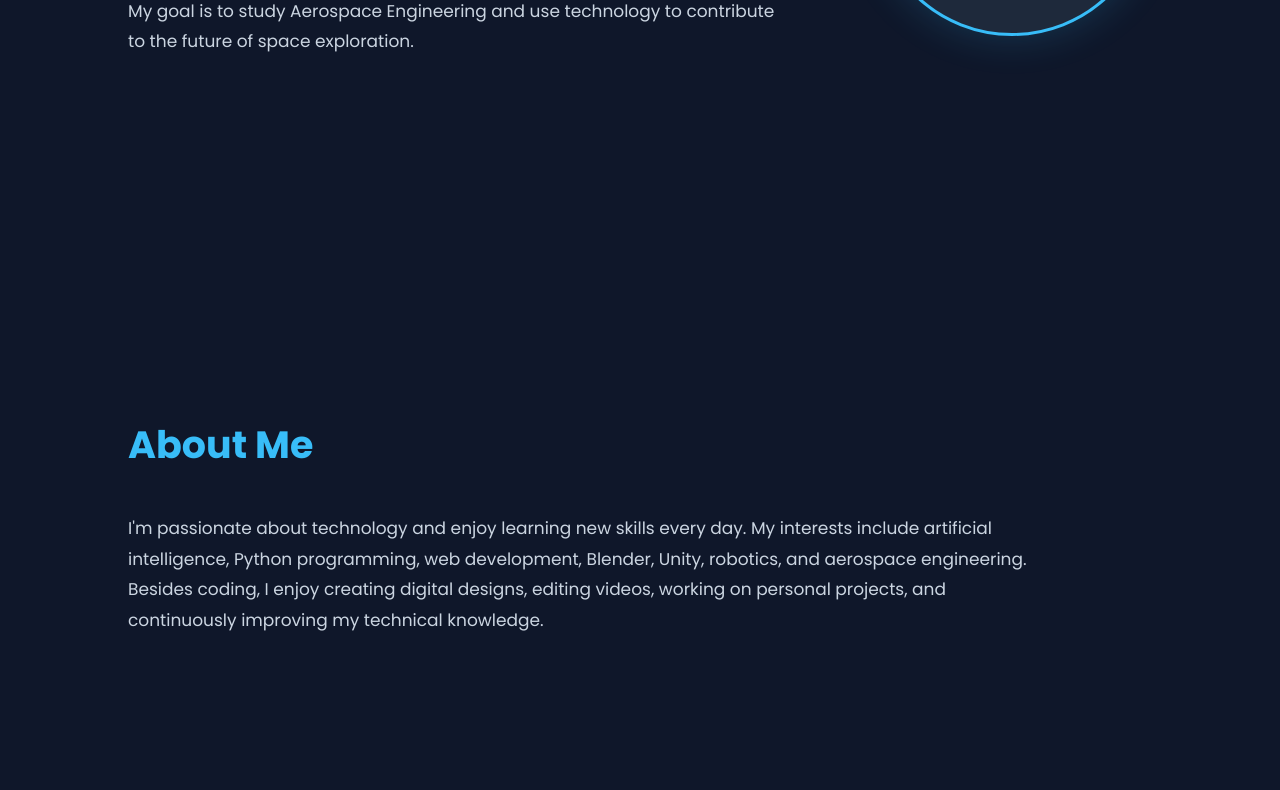
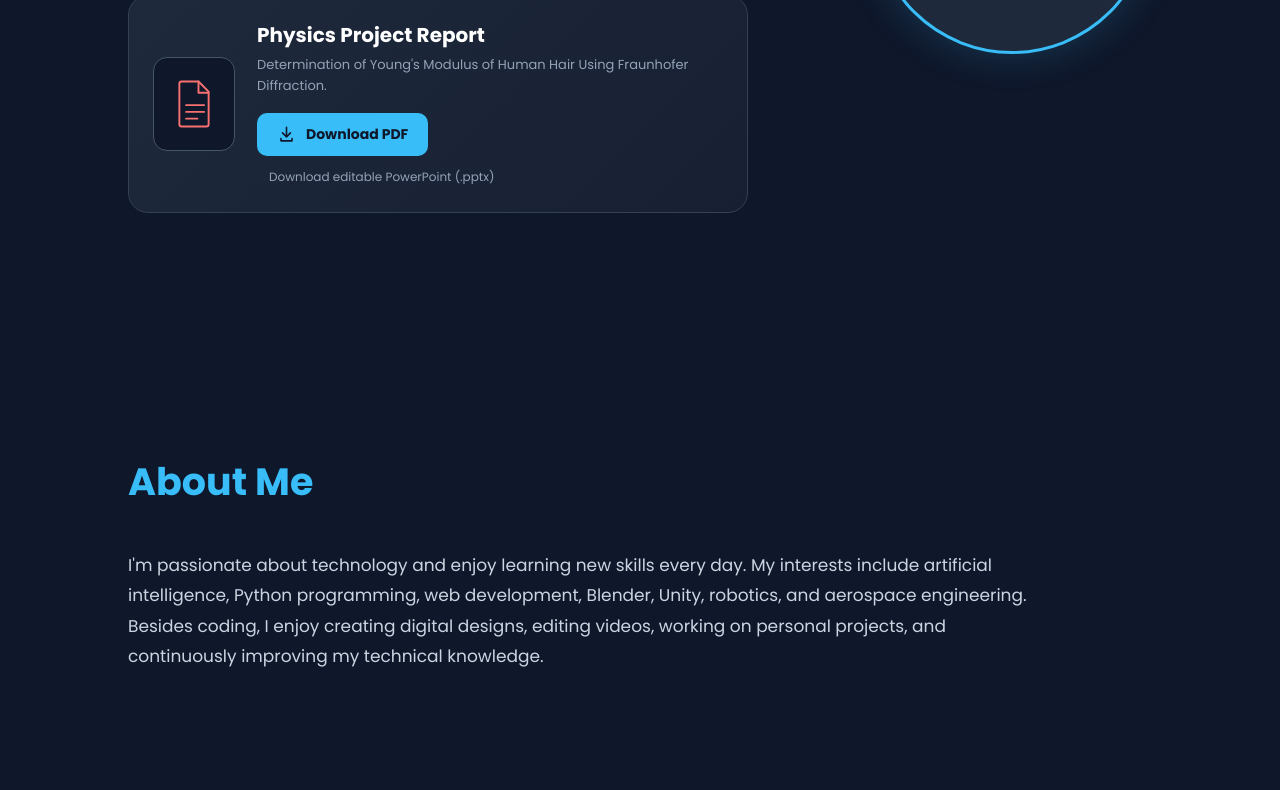
Before and after one commit to suyoggautam21/protofilo, a plain HTML site: page index.html in a window 1280 px wide. Shown: the part 504-1294 px from the top of the page. Drawn offline with Linux system fonts and the light colour scheme.

Commit message:
Implement project report download feature
Added project report download section to the homepage.

```diff
--- a/index.html
+++ b/index.html
@@ -1,4 +1,3 @@
-
 <!DOCTYPE html>
 <html lang="en">
 
@@ -145,6 +144,108 @@
 
 
         /* =========================
+           PROJECT REPORT DOWNLOAD
+        ========================= */
+
+        .report-download {
+            display: flex;
+            align-items: center;
+            gap: 22px;
+            margin-top: 32px;
+            padding: 24px;
+            max-width: 620px;
+            background: linear-gradient(135deg, #1e293b, #172033);
+            border: 1px solid #334155;
+            border-radius: 20px;
+            transition: 0.3s ease;
+        }
+
+        .report-download:hover {
+            border-color: #38bdf8;
+            transform: translateY(-4px);
+            box-shadow: 0 12px 35px #02061780;
+        }
+
+        .report-icon {
+            flex-shrink: 0;
+            width: 82px;
+            height: 94px;
+            display: flex;
+            align-items: center;
+            justify-content: center;
+            background: #0f172a;
+            border: 1px solid #475569;
+            border-radius: 14px;
+            color: #f87171;
+        }
+
+        .report-icon svg {
+            width: 54px;
+            height: 54px;
+            fill: none;
+            stroke: currentColor;
+            stroke-width: 1.7;
+            stroke-linecap: round;
+            stroke-linejoin: round;
+        }
+
+        .report-info h3 {
+            font-size: 20px;
+            margin-bottom: 5px;
+        }
+
+        .report-info p {
+            margin: 0 0 16px;
+            font-size: 13px;
+            color: #94a3b8;
+            line-height: 1.6;
+        }
+
+        .report-download-btn {
+            display: inline-flex;
+            align-items: center;
+            gap: 10px;
+            padding: 11px 20px;
+            background: #38bdf8;
+            color: #0f172a;
+            text-decoration: none;
+            border-radius: 10px;
+            font-weight: 700;
+            font-size: 14px;
+            transition: 0.3s ease;
+        }
+
+        .report-download-btn:hover {
+            background: #7dd3fc;
+            transform: translateY(-3px);
+            box-shadow: 0 8px 20px #38bdf855;
+        }
+
+        .report-download-btn svg {
+            width: 19px;
+            height: 19px;
+            fill: none;
+            stroke: currentColor;
+            stroke-width: 2;
+            stroke-linecap: round;
+            stroke-linejoin: round;
+        }
+
+        .report-source-link {
+            display: inline-block;
+            margin: 12px 0 0 12px;
+            color: #94a3b8;
+            font-size: 12px;
+            text-decoration: none;
+            transition: 0.3s;
+        }
+
+        .report-source-link:hover {
+            color: #38bdf8;
+        }
+
+
+        /* =========================
            PROFILE CIRCLE
         ========================= */
 
@@ -278,6 +379,8 @@
 
             color: #94a3b8;
         }
+
+
         /* =========================
            SOCIAL BUTTONS
         ========================= */
@@ -293,7 +396,6 @@
 
             flex-wrap: wrap;
         }
-
 
         .social-btn {
             display: flex;
@@ -324,7 +426,6 @@
             overflow: hidden;
         }
 
-
         .social-btn svg {
             width: 24px;
             height: 24px;
@@ -334,9 +435,7 @@
             transition: 0.3s;
         }
 
-
         /* Instagram */
-
         .instagram:hover {
             background: linear-gradient(
                 45deg,
@@ -353,9 +452,7 @@
                 0 10px 30px rgba(238, 42, 123, 0.35);
         }
 
-
         /* GitHub */
-
         .github:hover {
             background: #24292f;
 
@@ -367,9 +464,7 @@
                 0 10px 30px rgba(255, 255, 255, 0.15);
         }
 
-
         /* Gmail */
-
         .gmail:hover {
             background: #ea4335;
 
@@ -381,26 +476,9 @@
                 0 10px 30px rgba(234, 67, 53, 0.35);
         }
 
-
         /* Icon animation */
-
         .social-btn:hover svg {
             transform: scale(1.15);
-}
-
-
-/* Mobile */
-
-@media (max-width: 600px) {
-
-    .social-buttons {
-        flex-direction: column;
-    }
-
-    .social-btn {
-        width: 220px;
-    }
-
         }
 
 
@@ -470,6 +548,23 @@
                 font-size: 75px;
             }
 
+            .report-download {
+                flex-direction: column;
+                text-align: center;
+                padding: 22px 18px;
+            }
+
+            .report-info p {
+                margin-top: 8px;
+            }
+
+            .social-buttons {
+                flex-direction: column;
+            }
+
+            .social-btn {
+                width: 220px;
+            }
         }
 
     </style>
@@ -531,8 +626,46 @@
                 exploration.
             </p>
 
+            <!-- PROJECT REPORT DOWNLOAD -->
+            <div class="report-download">
 
-            <!-- GO TO PROJECTS PAGE -->
+                <div class="report-icon" aria-hidden="true">
+                    <svg viewBox="0 0 48 48">
+                        <path d="M13 4h15l9 9v29a2 2 0 0 1-2 2H13a2 2 0 0 1-2-2V6a2 2 0 0 1 2-2Z" />
+                        <path d="M28 4v10h9M17 25h16M17 31h16M17 37h10" />
+                    </svg>
+                </div>
+
+                <div class="report-info">
+                    <h3>Physics Project Report</h3>
+                    <p>
+                        Determination of Young's Modulus of Human Hair
+                        Using Fraunhofer Diffraction.
+                    </p>
+
+                    <a
+                        href="Suyog_Gautam_Physics_Project_Report.pdf"
+                        class="report-download-btn"
+                        download
+                    >
+                        <svg viewBox="0 0 24 24" aria-hidden="true">
+                            <path d="M12 3v12m0 0 5-5m-5 5-5-5M5 17v3h14v-3" />
+                        </svg>
+                        Download PDF
+                    </a>
+
+                    <br>
+                    <a
+                        href="Suyog_Gautam_Physics_Project_Report.pptx"
+                        class="report-source-link"
+                        download
+                    >
+                        Download editable PowerPoint (.pptx)
+                    </a>
+                </div>
+
+            </div>
+
         </div>
 
 
@@ -658,14 +791,6 @@
          CONTACT
     ========================== -->
 
-   <!-- =========================
-     CONTACT
-========================= -->
-
-<!-- =========================
-     CONTACT
-========================= -->
-
     <section id="contact">
 
         <h2 class="title">
@@ -684,12 +809,13 @@
                 <a
                     href="https://www.instagram.com/suyog_2.1/"
                     target="_blank"
+                    rel="noopener noreferrer"
                     class="social-btn instagram"
                 >
                     <svg viewBox="0 0 24 24">
-                    <path d="M7.5 2h9A5.5 5.5 0 0 1 22 7.5v9a5.5 5.5 0 0 1-5.5 5.5h-9A5.5 5.5 0 0 1 2 16.5v-9A5.5 5.5 0 0 1 7.5 2zm0 2A3.5 3.5 0 0 0 4 7.5v9A3.5 3.5 0 0 0 7.5 20h9a3.5 3.5 0 0 0 3.5-3.5v-9A3.5 3.5 0 0 0 16.5 4h-9z"/>
-                    <path d="M12 7a5 5 0 1 0 0 10 5 5 0 0 0 0-10zm0 2a3 3 0 1 1 0 6 3 3 0 0 1 0-6z"/>
-                    <circle cx="17.5" cy="6.5" r="1.25"/>
+                        <path d="M7.5 2h9A5.5 5.5 0 0 1 22 7.5v9a5.5 5.5 0 0 1-5.5 5.5h-9A5.5 5.5 0 0 1 2 16.5v-9A5.5 5.5 0 0 1 7.5 2zm0 2A3.5 3.5 0 0 0 4 7.5v9A3.5 3.5 0 0 0 7.5 20h9a3.5 3.5 0 0 0 3.5-3.5v-9A3.5 3.5 0 0 0 16.5 4h-9z" />
+                        <path d="M12 7a5 5 0 1 0 0 10 5 5 0 0 0 0-10zm0 2a3 3 0 1 1 0 6 3 3 0 0 1 0-6z" />
+                        <circle cx="17.5" cy="6.5" r="1.25" />
                     </svg>
 
                     <span>Instagram</span>
@@ -700,10 +826,11 @@
                 <a
                     href="https://github.com/suyoggautam21"
                     target="_blank"
+                    rel="noopener noreferrer"
                     class="social-btn github"
                 >
                     <svg viewBox="0 0 24 24">
-                    <path d="M12 .5C5.65.5.5 5.65.5 12c0 5.08 3.29 9.39 7.86 10.91.58.11.79-.25.79-.56v-2.16c-3.2.7-3.87-1.54-3.87-1.54-.53-1.34-1.28-1.7-1.28-1.7-1.04-.71.08-.7.08-.7 1.15.08 1.76 1.18 1.76 1.18 1.02 1.75 2.67 1.25 3.32.96.1-.74.4-1.25.72-1.54-2.55-.29-5.23-1.28-5.23-5.68 0-1.25.45-2.27 1.18-3.07-.12-.29-.51-1.46.11-3.03 0 0 .96-.31 3.15 1.17a10.94 10.94 0 0 1 5.74 0c2.19-1.48 3.15-1.17 3.15-1.17.62 1.57.23 2.74.11 3.03.73.8 1.18 1.82 1.18 3.07 0 4.41-2.69 5.38-5.25 5.67.41.35.77 1.04.77 2.1v3.11c0 .31.21.68.8.56A11.51 11.51 0 0 0 23.5 12C23.5 5.65 18.35.5 12 .5z"/>
+                        <path d="M12 .5C5.65.5.5 5.65.5 12c0 5.08 3.29 9.39 7.86 10.91.58.11.79-.25.79-.56v-2.16c-3.2.7-3.87-1.54-3.87-1.54-.53-1.34-1.28-1.7-1.28-1.7-1.04-.71.08-.7.08-.7 1.15.08 1.76 1.18 1.76 1.18 1.02 1.75 2.67 1.25 3.32.96.1-.74.4-1.25.72-1.54-2.55-.29-5.23-1.28-5.23-5.68 0-1.25.45-2.27 1.18-3.07-.12-.29-.51-1.46.11-3.03 0 0 .96-.31 3.15 1.17a10.94 10.94 0 0 1 5.74 0c2.19-1.48 3.15-1.17 3.15-1.17.62 1.57.23 2.74.11 3.03.73.8 1.18 1.82 1.18 3.07 0 4.41-2.69 5.38-5.25 5.67.41.35.77 1.04.77 2.1v3.11c0 .31.21.68.8.56A11.51 11.51 0 0 0 23.5 12C23.5 5.65 18.35.5 12 .5z" />
                     </svg>
 
                     <span>GitHub</span>
@@ -716,7 +843,7 @@
                     class="social-btn gmail"
                 >
                     <svg viewBox="0 0 24 24">
-                    <path d="M20 4H4a2 2 0 0 0-2 2v12a2 2 0 0 0 2 2h16a2 2 0 0 0 2-2V6a2 2 0 0 0-2-2zm0 3.2-8 6-8-6V6l8 6 8-6v1.2z"/>
+                        <path d="M20 4H4a2 2 0 0 0-2 2v12a2 2 0 0 0 2 2h16a2 2 0 0 0 2-2V6a2 2 0 0 0-2-2zm0 3.2-8 6-8-6V6l8 6 8-6v1.2z" />
                     </svg>
 
                     <span>Email Me</span>
@@ -727,6 +854,7 @@
         </div>
 
     </section>
+
 
     <!-- =========================
          FOOTER
@@ -740,5 +868,4 @@
 
 
 </body>
-
 </html>
```
Lines whose indentation alone changed are shown as unchanged.
